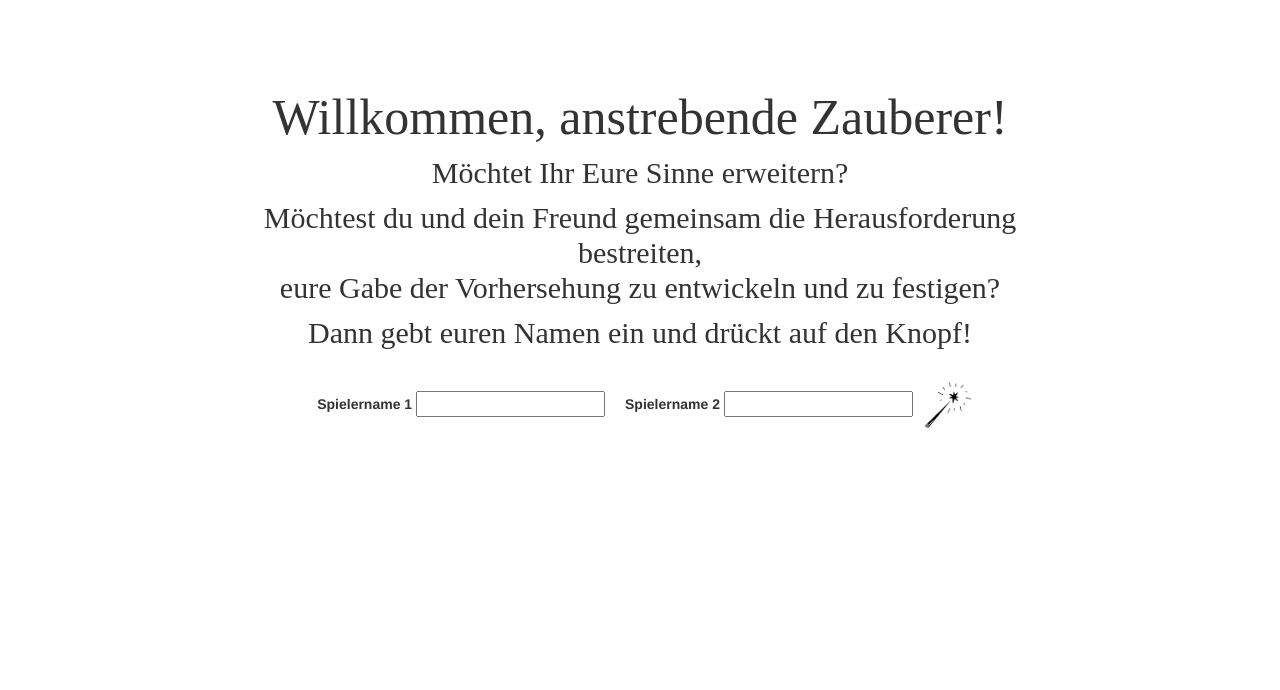
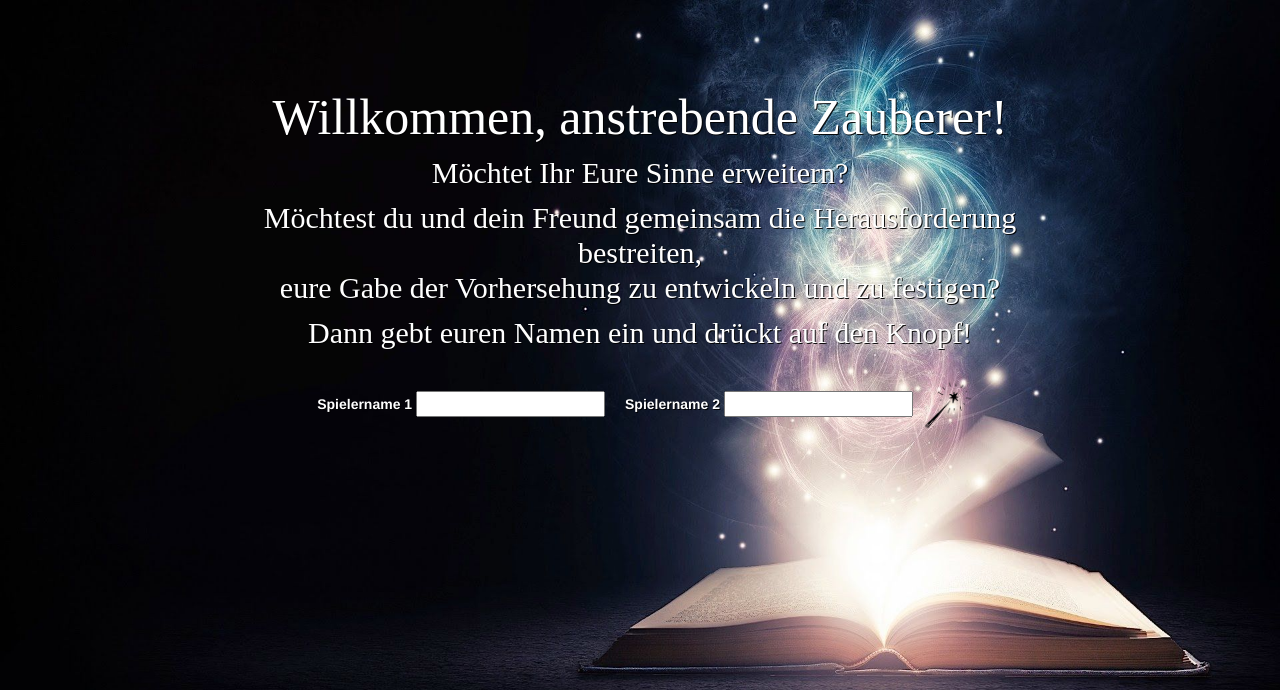
Before and after one commit to oezbro/wizard_berufsschule, an ASP.NET MVC app: page /Wizard/StartView in a window 1280 px wide. Shown: the top 690 px of the page. Run offline with ASP.NET Core 8 and stand-ins for ASP.NET MVC 5, Linux system fonts and the light colour scheme; the project's own start-up code is not run, and a stand-in starts its controllers and pages; some libraries are stand-ins or nearby versions.

Commit message:
Hintergrundbilder und CSS-Anpassungen

```diff
--- a/Wizard_Aydin_Olga/Content/gameView.css
+++ b/Wizard_Aydin_Olga/Content/gameView.css
@@ -1,9 +1,31 @@
+body {
+	background-image: url("Images/ingame.jpg");
+	background-size: cover;
+	background-repeat: no-repeat;
+}
+
+body.startView {
+	background-image: url("Images/start.jpg");
+	background-size: cover;
+	background-repeat: no-repeat;
+}
+
+body.startView h1, body.startView p, .firstPlayerInput label, .secondPlayerInput label {
+	color: #fff;
+	text-shadow: 1px 1px rgba(0,0,0,0.9);
+}
+
+body .startText {
+	position: relative;
+}
+
 h1 {
 	font-size: 50px;
 	line-height: 55px;
 	text-align: center;
 	font-family: 'Magic School Two';
 }
+
 p {
 	font-family: 'Magic School One';
 	font-size: 30px;
@@ -60,7 +82,7 @@ form button[type="submit"]:hover {
 	width: 100%;
 	margin-left: auto;
 	margin-right: auto;
-	height: 80px;
+	height: 130px;
 }
 
 .playingGround .card {
@@ -102,11 +124,13 @@ form button[type="submit"]:hover {
 	opacity: 0;
 	visibility: hidden;
 	transition: all .4s ease-out;
+	height: 0;
 }
 
 .playingGround .opponentsCardDeck .startEvaluation.active {
 	opacity: 1;
 	visibility: visible;
+	height: 100%;
 }
 .playingGround .opponentsCardDeck .card:hover img, .playingGround .ownCardDeck .card:hover img {
 	transform: scale(1.5);
@@ -125,6 +149,9 @@ form button[type="submit"]:hover {
 	right: 100px;
 	top: 50%;
 	transform: translateY(-50%);
+}
+.playingGround .trumpDisplay p {
+	color: #fff;
 }
 .playingGround .trumpDisplay > div {
 	width: 50px;
@@ -155,6 +182,10 @@ form button[type="submit"]:hover {
 }
 .playingGround .pointBoard .row {
 	display: flex;
+	background-color: rgba(74,74,74,0.5);
+}
+.playingGround .pointBoard p {
+	color: #fff;
 }
 .playingGround .pointBoard .row > div {
 	padding-left: 15px;
--- a/Wizard_Aydin_Olga/Views/Wizard/GameView.cshtml
+++ b/Wizard_Aydin_Olga/Views/Wizard/GameView.cshtml
@@ -32,8 +32,8 @@
         <div class="pointBoard">
             <div class="firstRow row">
                 <div class="round">&nbsp;</div>
-                <div class="playerOnePoints">@Model.wizardModels[0].SpielerName</div>
-                <div class="playerTwoPoints">@Model.wizardModels[1].SpielerName</div>
+                <div class="playerOnePoints"><p>@Model.wizardModels[0].SpielerName</p></div>
+                <div class="playerTwoPoints"><p>@Model.wizardModels[1].SpielerName</p></div>
             </div>
             <div class="row">
                 <div class="round"><p>1</p></div>
--- a/Wizard_Aydin_Olga/Views/Wizard/StartView.cshtml
+++ b/Wizard_Aydin_Olga/Views/Wizard/StartView.cshtml
@@ -7,7 +7,8 @@
     <meta charset="UTF-8" />
     <meta name="viewport" content="width=device-width, initial-scale=1.0">
 </head>
-<body>
+<body class="startView">
+    <div class="startText">
         <h1>Willkommen, anstrebende Zauberer!</h1>
         <p>Möchtet Ihr Eure Sinne erweitern?</p>
         <p>Möchtest du und dein Freund gemeinsam die Herausforderung bestreiten,<br /> eure Gabe der Vorhersehung zu entwickeln und zu festigen?</p>
@@ -27,6 +28,7 @@
                 <button type="submit">Spiel starten</button>
             </div>
         }
+    </div>
 
 </body>
 </html>
```
Also changed, not shown: Wizard_Aydin_Olga/Content/Images/ingame.jpg (added), Wizard_Aydin_Olga/Content/Images/start.jpg (added). Lines whose indentation alone changed are shown as unchanged.
